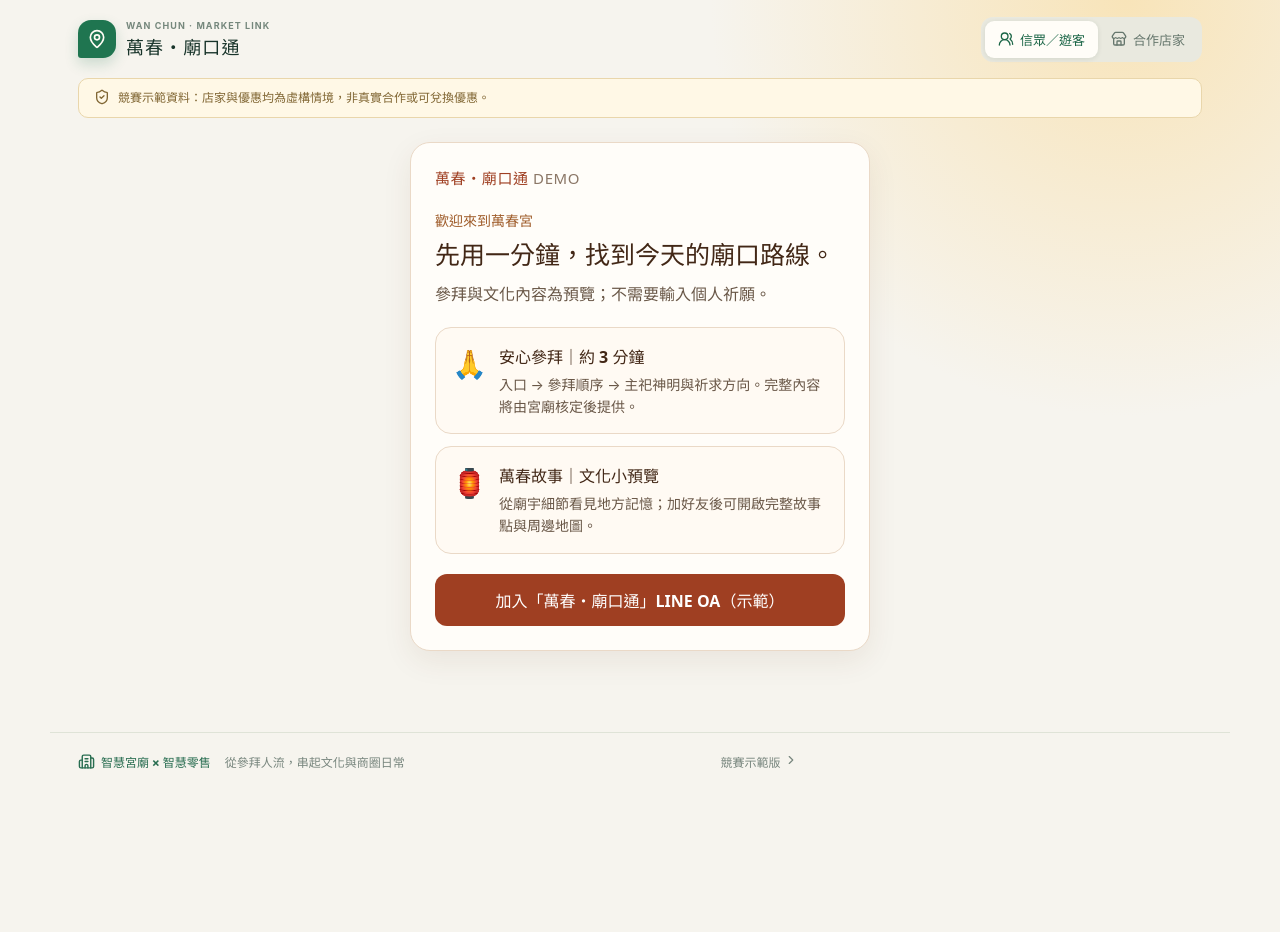
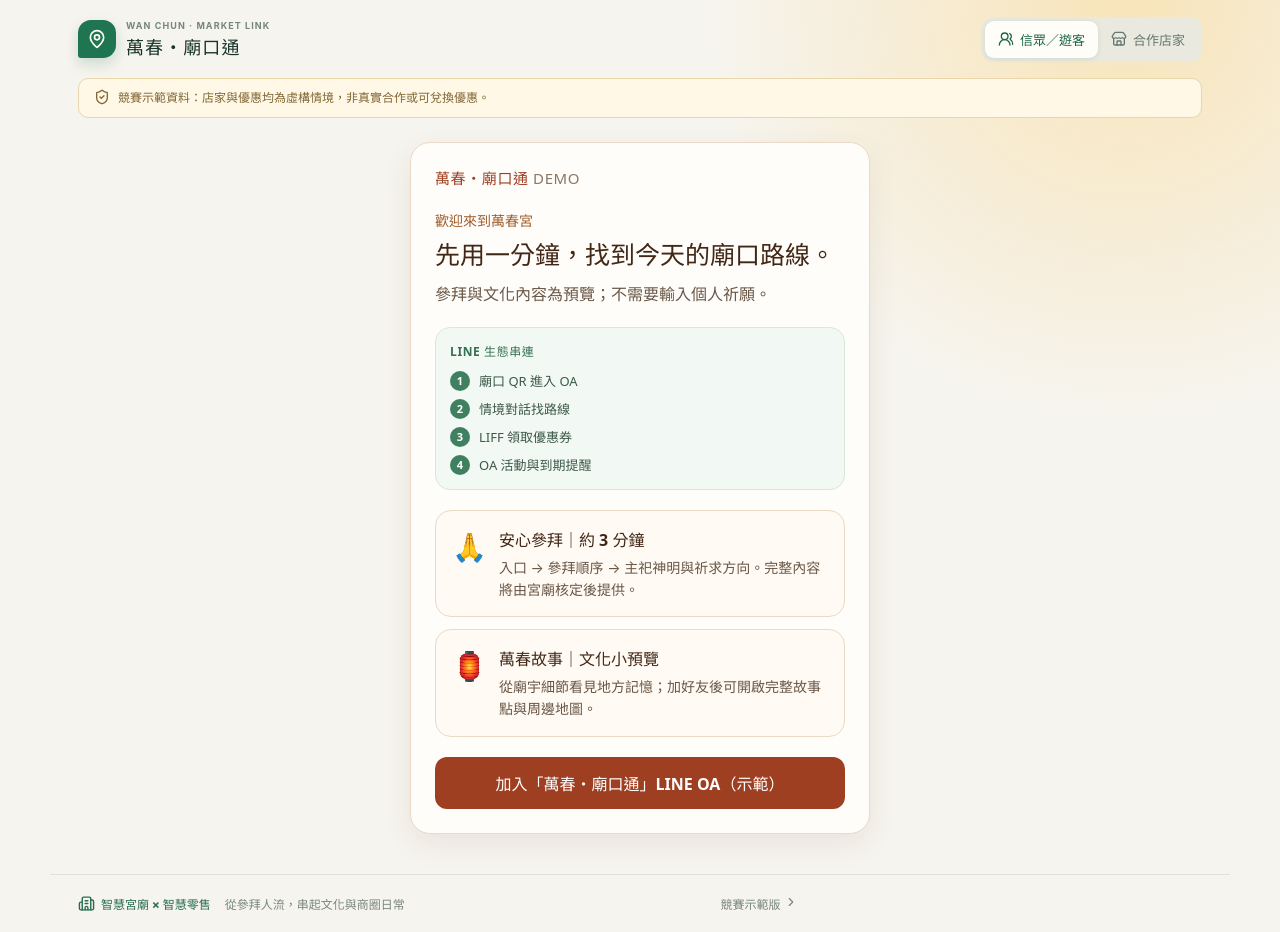
Before and after one commit to Einosensokami/wanchun-market-link, a React (Vite) app: page / in a window 1280 px wide. Before the commit the page ends 800 px from the top, so only its background shows below. Built offline with nearby package versions, Linux system fonts and the light colour scheme; no server answers; the database is empty.

Commit message:
feat: show LINE OA journey in visitor flow

```diff
--- a/src/modules/explorer/components/VisitPreview.tsx
+++ b/src/modules/explorer/components/VisitPreview.tsx
@@ -6,6 +6,12 @@
 
 export function VisitPreview({ isFollowingOfficialAccount, onContinue, onFollowOfficialAccount }: VisitPreviewProps) {
   return <section aria-label="萬春宮參訪與文化預覽">
+    <div style={lineJourneyStyle}>
+      <p style={journeyLabelStyle}>LINE 生態串連</p>
+      <ol style={journeyListStyle}>
+        {['廟口 QR 進入 OA', '情境對話找路線', 'LIFF 領取優惠券', 'OA 活動與到期提醒'].map((step, index) => <li key={step} style={journeyStepStyle}><b style={journeyNumberStyle}>{index + 1}</b><span>{step}</span></li>)}
+      </ol>
+    </div>
     <div style={{ display: 'grid', gap: 12, marginTop: 20 }}>
       <article style={cardStyle}>
         <span aria-hidden="true" style={{ fontSize: 28 }}>🙏</span>
@@ -18,10 +24,16 @@
     </div>
     {!isFollowingOfficialAccount
       ? <button type="button" onClick={onFollowOfficialAccount} style={primaryButton}>加入「萬春・廟口通」LINE OA（示範）</button>
-      : <><p role="status" style={{ color: '#255e38', fontSize: 14, fontWeight: 700, margin: '18px 0 0' }}>✓ 已加入 OA 示範狀態，可領券並接收後續提醒。</p><button type="button" onClick={onContinue} style={primaryButton}>開始規劃今天的廟口行程</button></>}
+      : <><p role="status" style={{ color: '#255e38', fontSize: 14, fontWeight: 700, margin: '18px 0 0' }}>✓ 已加入 OA 示範狀態，可領券並接收後續提醒。</p><aside style={oaMessageStyle}><strong>LINE OA 訊息示範</strong><span>你的「參拜後伴手禮」優惠券已加入行程；活動前一天將由 OA 提醒使用期限。</span></aside><button type="button" onClick={onContinue} style={primaryButton}>開始規劃今天的廟口行程</button></>}
   </section>
 }
 
 const cardStyle = { background: '#fffaf3', border: '1px solid #ead9c7', borderRadius: 16, display: 'flex', gap: 12, padding: 16 }
 const copyStyle = { color: '#695747', fontSize: 14, lineHeight: 1.55, margin: '6px 0 0' }
 const primaryButton = { background: '#9f3f22', border: 0, borderRadius: 12, color: '#fff', cursor: 'pointer', fontSize: 16, fontWeight: 700, marginTop: 20, padding: '14px 18px', width: '100%' }
+const lineJourneyStyle = { background: '#f2f8f3', border: '1px solid #d6e8da', borderRadius: 15, marginTop: 20, padding: 14 }
+const journeyLabelStyle = { color: '#367052', fontSize: 12, fontWeight: 800, letterSpacing: '.05em', margin: 0 }
+const journeyListStyle = { display: 'grid', gap: 8, listStyle: 'none', margin: '11px 0 0', padding: 0 }
+const journeyStepStyle = { alignItems: 'center', color: '#3d5949', display: 'flex', fontSize: 13, gap: 9 }
+const journeyNumberStyle = { background: '#3f8060', borderRadius: 99, color: '#fff', display: 'inline-grid', fontSize: 11, height: 20, placeItems: 'center', width: 20 }
+const oaMessageStyle = { background: '#eff8f1', borderLeft: '3px solid #4c936c', borderRadius: 8, color: '#426250', display: 'grid', fontSize: 13, gap: 4, lineHeight: 1.5, marginTop: 12, padding: '10px 12px' }
```
